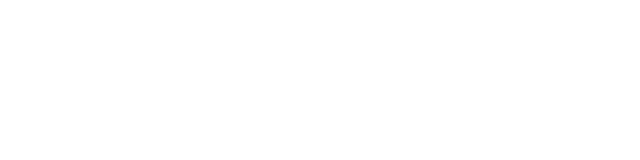
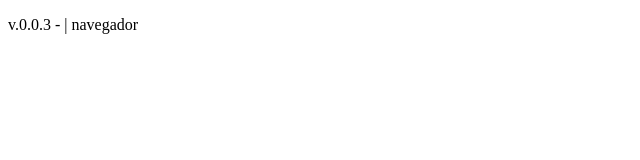
Before and after one commit to Trino11/tvods_clips-front, a React (Create React App) app: page / in a window 1280 px wide. Shown: the top 160 px of the page, without its empty margins (0-640 px from the left). Built offline with nearby package versions, Linux system fonts and the light colour scheme.

Commit message:
show version

```diff
--- a/src/modules/App.js
+++ b/src/modules/App.js
@@ -21,6 +21,7 @@
     <Router>
       <div className='App'>
         <main>
+          <p>v.{tvodsconfig.VERSION} - {" | " + (window.tvodsconfig.NATIVE_APP ? 'app nativa' : 'navegador')}</p>
         </main>
       </div>
     </Router>
```
